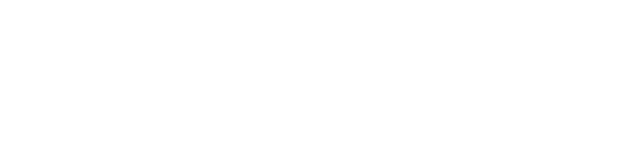
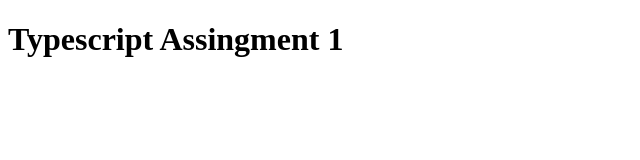
Before and after one commit to sherazirshad680/Ts-1st-Assingment, a plain HTML site: page index.html in a window 1280 px wide. Shown: the whole page, without its empty margins (0-640 px from the left). Drawn offline with Linux system fonts and the light colour scheme.

Commit message:
Added Heading in html

```diff
--- a/index.html
+++ b/index.html
@@ -9,6 +9,7 @@
 
 <body>
     <script src="./index.js"></script>
+    <h1>Typescript Assingment 1</h1>
 </body>
 
 </html>
```
